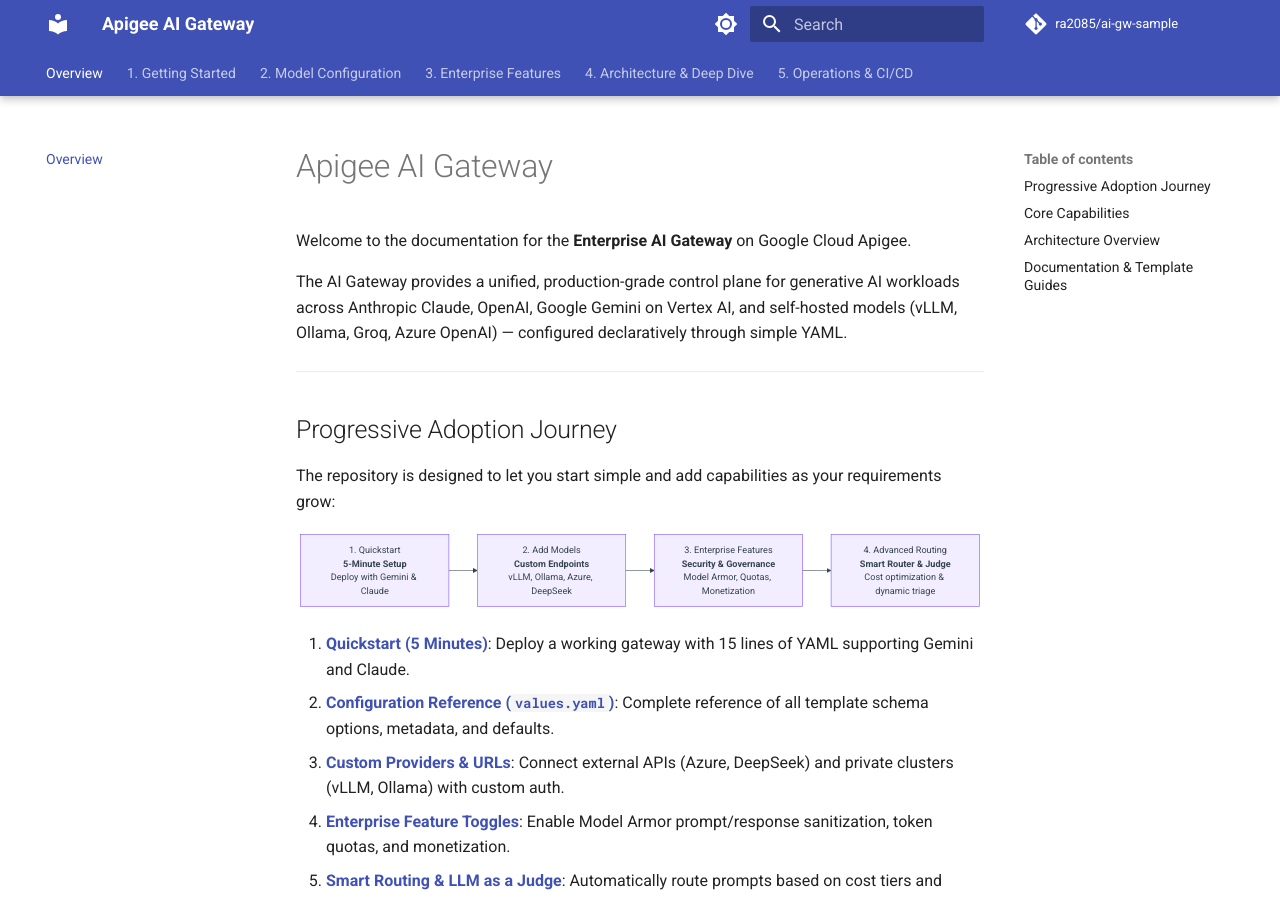
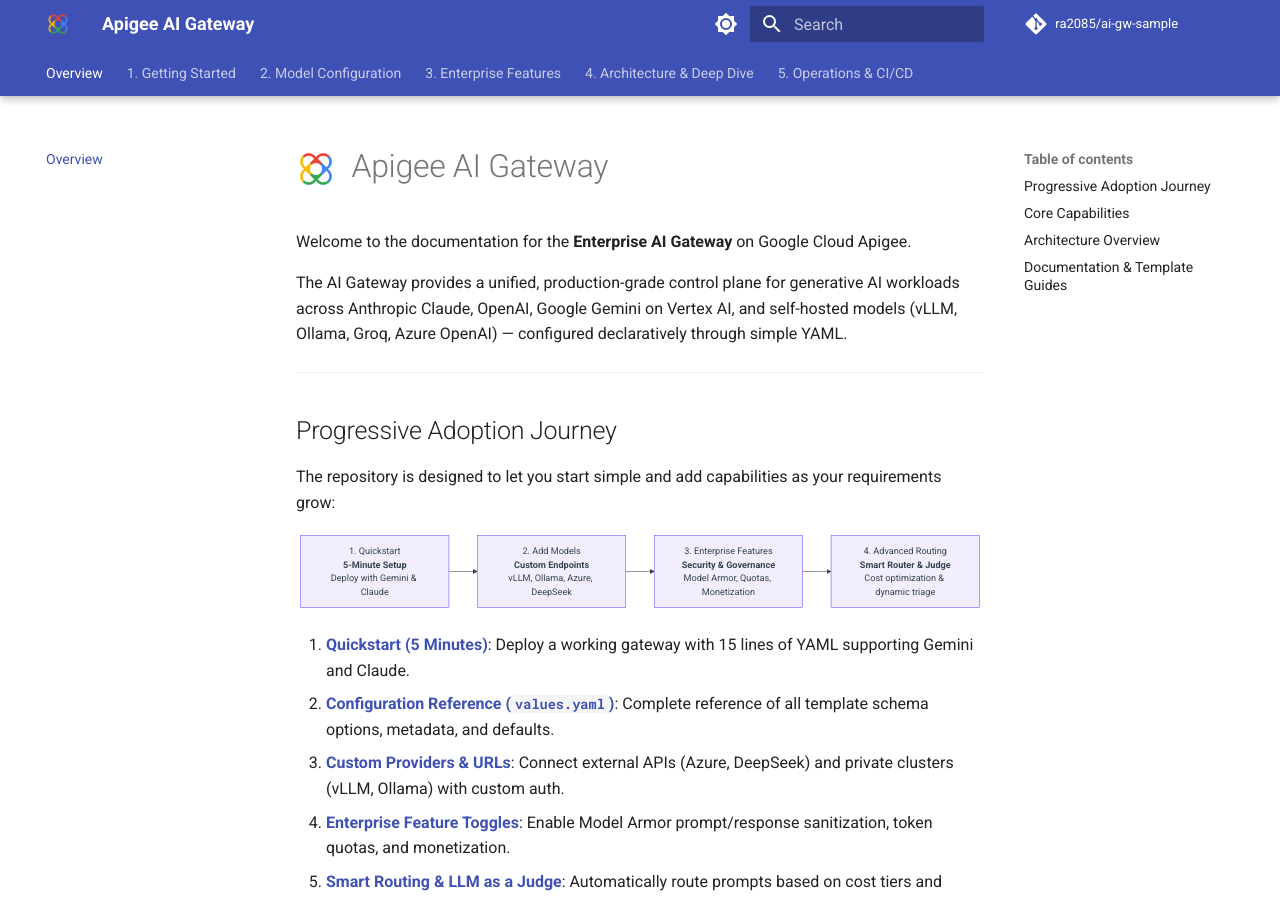
Before and after one commit to ra2085/ai-gw-sample, an MkDocs documentation site: the page built from docs/index.md, in a window 1280 px wide and 900 px high. Built offline with MkDocs 1.6.1 and Material for MkDocs 9.7.7, drawn with Linux system fonts in a browser that asks for light colours; comment, search, counter and statistics services are not loaded.

Commit message:
fix: docs

```diff
--- a/docs/index.md
+++ b/docs/index.md
@@ -1,4 +1,5 @@
-# Apigee AI Gateway
+# <img src="img/Apigee-512-color.png" alt="Apigee Logo" width="40" style="vertical-align: middle; margin-right: 8px;" /> Apigee AI Gateway
+
 
 Welcome to the documentation for the **Enterprise AI Gateway** on Google Cloud Apigee.
 
--- a/mkdocs.yml
+++ b/mkdocs.yml
@@ -7,7 +7,10 @@
 
 theme:
   name: material
+  logo: img/Apigee-512-color.png
+  favicon: img/Apigee-512-color.png
   palette:
+
     # Palette toggle for light mode
     - media: "(prefers-color-scheme: light)"
       scheme: default
```
Also changed, not shown: README.md (+2 -1 lines), docs/img/Apigee-512-color.png (added), img/Apigee-512-color.png (added).
